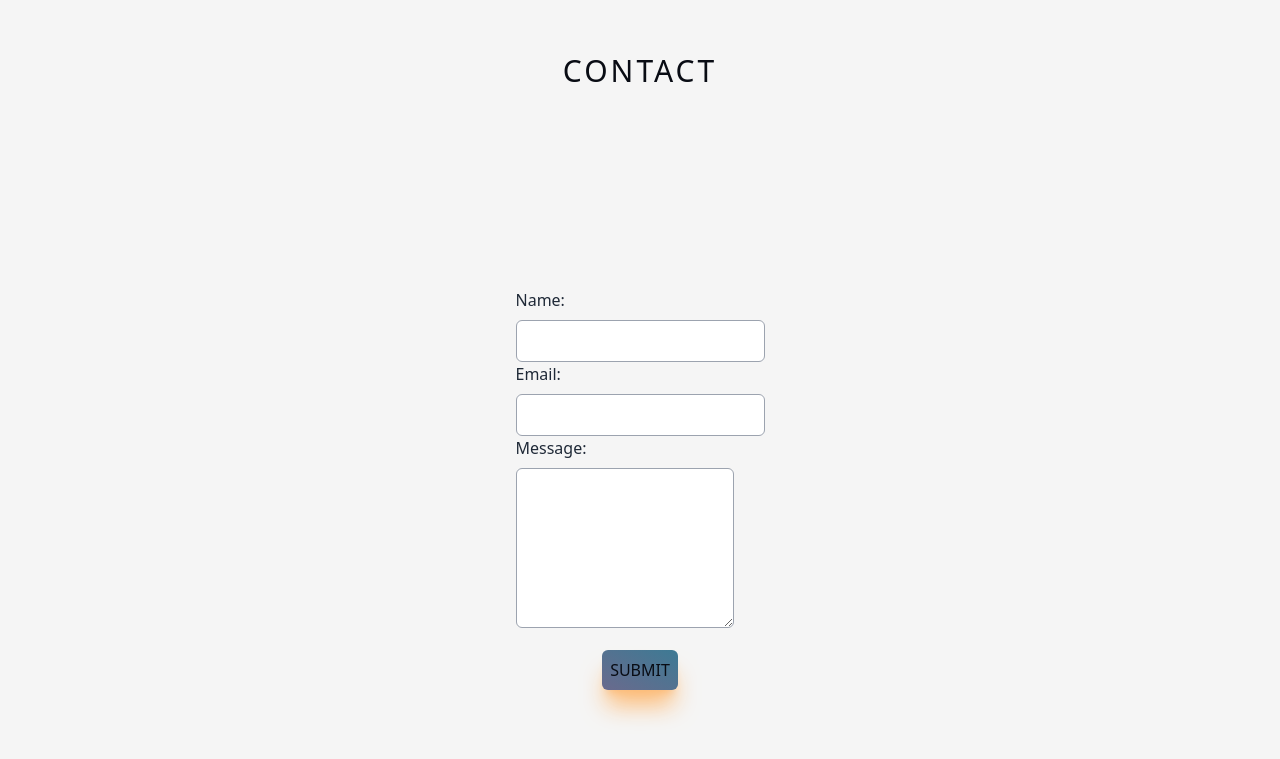
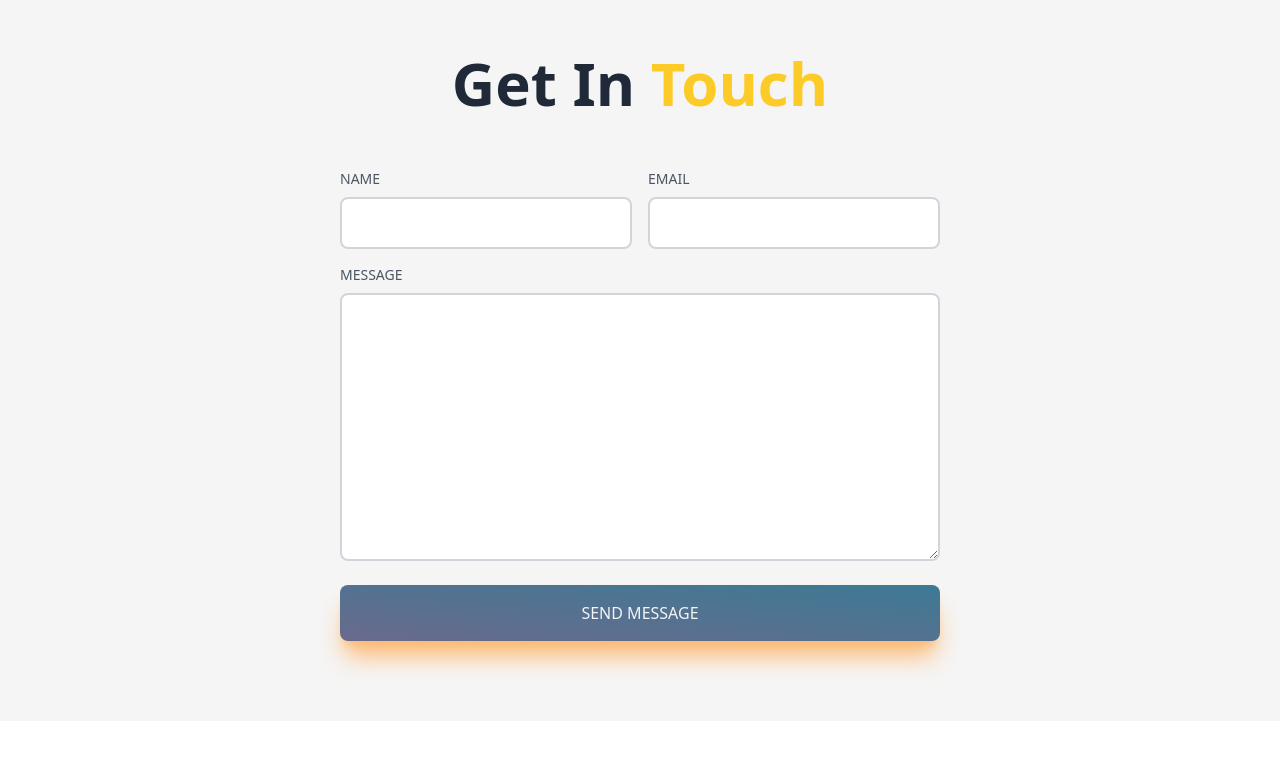
Before and after one commit to erhaneth/Portfolio-, a Next.js app: page / in a window 1280 px wide. Shown: the part 3933-4692 px from the top of the page. After the commit the page ends 4654 px from the top, so only its background shows below. Built offline with nearby package versions, Linux system fonts and the light colour scheme.

Commit message:
redesingm contact form

```diff
--- a/components/form.jsx
+++ b/components/form.jsx
@@ -4,14 +4,13 @@ export default function ContactForm() {
   const [name, setName] = useState("");
   const [email, setEmail] = useState("");
   const [message, setMessage] = useState("");
-  const [submitStatus, setSubmitStatus] = useState("");
+  const [isSubmitted, setIsSubmitted] = useState(false);
   const [isLoading, setIsLoading] = useState(false);
   const [errorMessage, setErrorMessage] = useState("");
 
   const handleSubmit = async (e) => {
     e.preventDefault();
 
-    // Validate email
     if (!validateEmail(email)) {
       setErrorMessage("Please enter a valid email address.");
       return;
@@ -20,10 +19,8 @@ export default function ContactForm() {
     setIsLoading(true);
 
     try {
-      // Send form data to server
       await submitFormToServer({ name, email, message });
-
-      setSubmitStatus("Form submitted successfully!");
+      setIsSubmitted(true);
       setName("");
       setEmail("");
       setMessage("");
@@ -42,58 +39,103 @@ export default function ContactForm() {
   };
 
   const submitFormToServer = async (formData) => {
-    // Add your form submission logic here, such as sending an email or sending data to a server
-    await fetch("/api/submitForm", {
+    const response = await fetch("/api/sendEmail", {
       method: "POST",
       headers: { "Content-Type": "application/json" },
       body: JSON.stringify(formData),
     });
+    if (!response.ok) {
+      throw new Error("Failed to send email");
+    }
   };
 
+  const SuccessCard = () => (
+    <div className="bg-white rounded-lg shadow-md p-6 max-w-[400px] mx-auto mt-8">
+      <div className="text-center">
+        <svg
+          className="w-16 h-16 text-green-500 mx-auto mb-4"
+          fill="none"
+          stroke="currentColor"
+          viewBox="0 0 24 24"
+          xmlns="http://www.w3.org/2000/svg"
+        >
+          <path
+            strokeLinecap="round"
+            strokeLinejoin="round"
+            strokeWidth={2}
+            d="M9 12l2 2 4-4m6 2a9 9 0 11-18 0 9 9 0 0118 0z"
+          />
+        </svg>
+        <h2 className="text-2xl font-bold text-gray-800 mb-2">Thank You!</h2>
+        <p className="text-gray-600 mb-4">
+          Your message has been successfully sent. I'll get back to you soon!
+        </p>
+      </div>
+    </div>
+  );
+
   return (
-    <div className="bg-[#f5f5f5] py-20">
-      <p className="flex justify-center text-3xl text-bold tracking-widest text-[#090c14] ">
-        CONTACT
-      </p>
-      <div className="w-full md:h-screen flex items-center bg-[#f5f5f5]">
-        <form className="max-w-[330px] m-auto" onSubmit={handleSubmit}>
-          <label className="text-gray-800 block mb-2">Name:</label>
+    <div id="contact" className="w-full bg-[#f5f5f5] py-20">
+      <div className="max-w-[1240px] m-auto px-2">
+        <h2 className="text-6xl font-bold text-center text-gray-800 mb-12">
+          Get In <span className="text-[#fccb27]">Touch</span>
+        </h2>
+        {isSubmitted ? (
+          <SuccessCard />
+        ) : (
+          <form className="max-w-[600px] m-auto" onSubmit={handleSubmit}>
+            <div className="grid grid-cols-2 gap-4">
+              <div className="flex flex-col">
+                <label className="uppercase text-sm py-2 text-gray-600">
+                  Name
+                </label>
                 <input
-            className="rounded-md border border-gray-400 p-2"
+                  className="border-2 rounded-lg p-3 flex border-gray-300 focus:outline-none focus:border-[#fccb27]"
                   type="text"
                   value={name}
                   onChange={(e) => setName(e.target.value)}
                   required
                 />
-          <label className="text-gray-800 block mb-2">Email:</label>
+              </div>
+              <div className="flex flex-col">
+                <label className="uppercase text-sm py-2 text-gray-600">
+                  Email
+                </label>
                 <input
-            className="rounded-md border border-gray-400 p-2"
+                  className="border-2 rounded-lg p-3 flex border-gray-300 focus:outline-none focus:border-[#fccb27]"
                   type="email"
                   value={email}
                   onChange={(e) => setEmail(e.target.value)}
                   required
                 />
-          <label className="text-gray-800 block mb-2">Message:</label>
+              </div>
+            </div>
+            <div className="flex flex-col py-2">
+              <label className="uppercase text-sm py-2 text-gray-600">
+                Message
+              </label>
               <textarea
-            className="rounded-md border border-gray-400 p-2 h-40"
+                className="border-2 rounded-lg p-3 border-gray-300 focus:outline-none focus:border-[#fccb27]"
+                rows="10"
                 value={message}
                 onChange={(e) => setMessage(e.target.value)}
                 required
               ></textarea>
-          <div style={{ display: "flex", justifyContent: "center" }}>
+            </div>
             <button
               type="submit"
-              className="bg-[#fccb27] text-[#090c14] p-2 rounded-md cursor-pointer hover:scale-105 ease-in duration-300 mt-4"
+              className="w-full p-4 text-gray-100 mt-4 bg-[#fccb27] rounded-lg hover:bg-[#e6b722] transition-all duration-300 ease-in-out"
               disabled={isLoading}
             >
-              {isLoading ? "Submitting..." : "Submit"}
+              {isLoading ? "Sending..." : "Send Message"}
             </button>
-          </div>
-
-          {submitStatus && (
-            <p className="text-green-500 text-center mt-4">{submitStatus}</p>
+          </form>
         )}
-        </form>
+        {errorMessage && (
+          <p className="text-red-500 text-center mt-4 text-lg">
+            {errorMessage}
+          </p>
+        )}
       </div>
     </div>
   );
--- /dev/null
+++ b/components/template/email.jsx
@@ -0,0 +1,20 @@
+export const generateEmailContent = (name, email, message) => {
+  return {
+    subject: "New Contact Form Submission",
+    text: `Name: ${name}\nEmail: ${email}\nMessage: ${message}`,
+    html: `
+        <div style="font-family: Arial, sans-serif; max-width: 600px; margin: 0 auto; padding: 20px; border: 1px solid #e0e0e0; border-radius: 5px;">
+          <h1 style="color: #fccb27; text-align: center;">New Contact Form Submission</h1>
+          <div style="background-color: #f5f5f5; padding: 15px; border-radius: 5px; margin-bottom: 15px;">
+            <p style="margin: 5px 0;"><strong>Name:</strong> ${name}</p>
+            <p style="margin: 5px 0;"><strong>Email:</strong> ${email}</p>
+          </div>
+          <div style="background-color: #f5f5f5; padding: 15px; border-radius: 5px;">
+            <h2 style="color: #333; margin-top: 0;">Message:</h2>
+            <p style="white-space: pre-wrap;">${message}</p>
+          </div>
+          <p style="text-align: center; margin-top: 20px; color: #888;">This email was sent from your portfolio website's contact form.</p>
+        </div>
+      `,
+  };
+};
--- a/components/welcome.jsx
+++ b/components/welcome.jsx
@@ -38,7 +38,7 @@ export default function Welcome() {
               </div>
             </a>
             <a
-              href="https://docs.google.com/document/d/1SSBY0hZsXAPa-viw141iLcRfHLbyZufX/edit?usp=sharing&ouid=106321491405204016233&rtpof=true&sd=true"
+              href="https://docs.google.com/document/d/1PIrP_2ezPlbTSz4XAQUctbmX-w3dwORk/edit?usp=sharing&ouid=107685470308641630174&rtpof=true&sd=true"
               // target="_blank"
               // rel="noreferrer"
             >
--- a/package.json
+++ b/package.json
@@ -9,10 +9,12 @@
     "lint": "next lint"
   },
   "dependencies": {
+    "dotenv": "^16.4.5",
     "next": "^12.2.1",
+    "nodemailer": "^6.9.15",
     "react": "18.2.0",
     "react-dom": "18.2.0",
-    "react-icons": "^4.4.0"
+    "react-icons": "^4.12.0"
   },
   "devDependencies": {
     "autoprefixer": "^10.4.7",
--- /dev/null
+++ b/pages/api/sendEmail.js
@@ -0,0 +1,41 @@
+import nodemailer from "nodemailer";
+import dotenv from "dotenv";
+import { generateEmailContent } from "../../components/template/email";
+export default async function handler(req, res) {
+  if (req.method === "POST") {
+    const { name, email, message } = req.body;
+
+    // Create a transporter using SMTP
+
+    dotenv.config();
+
+    let transporter = nodemailer.createTransport({
+      host: "smtp.gmail.com",
+      port: 587,
+      secure: false, // Use TLS
+      auth: {
+        user: process.env.EMAIL_USER,
+        pass: process.env.EMAIL_PASS,
+      },
+    });
+
+    try {
+      // Send email
+      const emailContent = generateEmailContent(name, email, message);
+      let info = await transporter.sendMail({
+        from: `"Your Portfolio Website" <${process.env.EMAIL_USER}>`,
+        to: "gumusucb21@gmail.com",
+        ...emailContent,
+      });
+
+      console.log("Message sent: %s", info.messageId);
+      res.status(200).json({ message: "Email sent successfully" });
+    } catch (error) {
+      console.error(error);
+      res.status(500).json({ message: "Error sending email" });
+    }
+  } else {
+    res.setHeader("Allow", ["POST"]);
+    res.status(405).end(`Method ${req.method} Not Allowed`);
+  }
+}
```
Also changed, not shown: 2 other files (tests, documents, lock files or other folders). Lines whose indentation alone changed are shown as unchanged.
